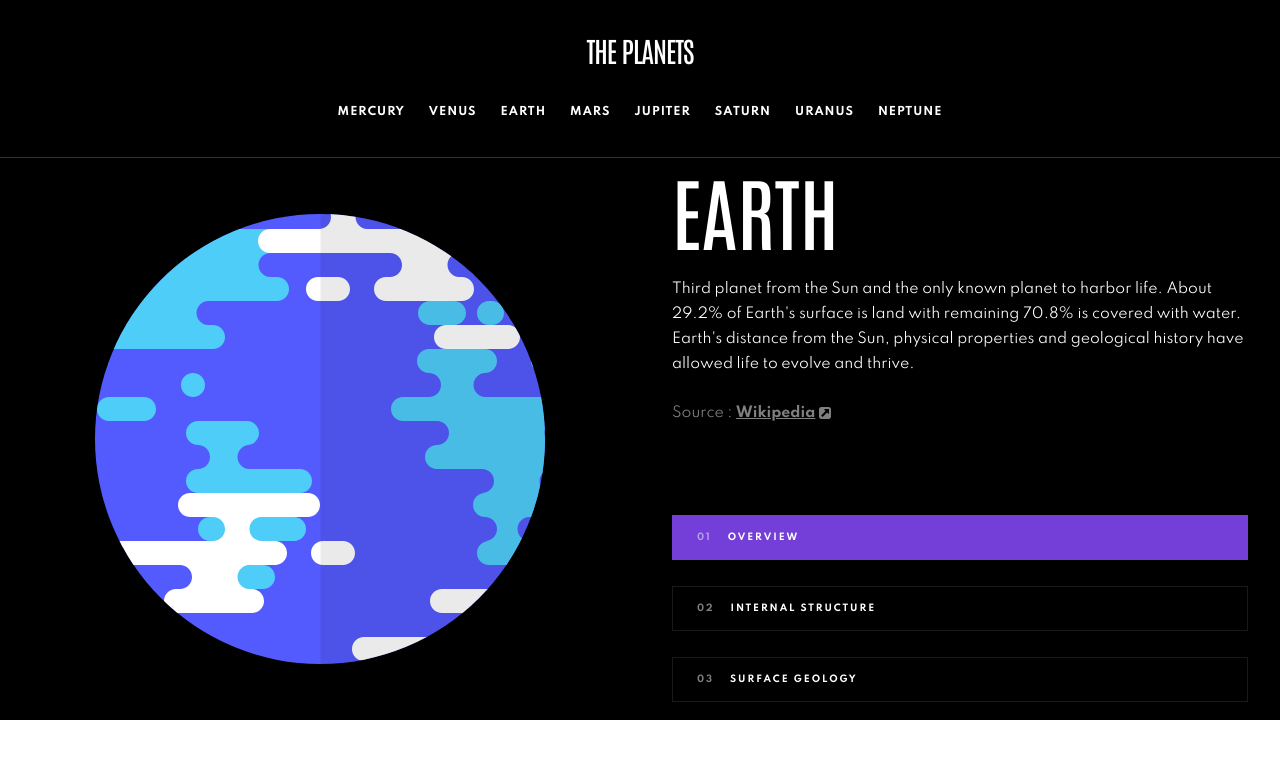
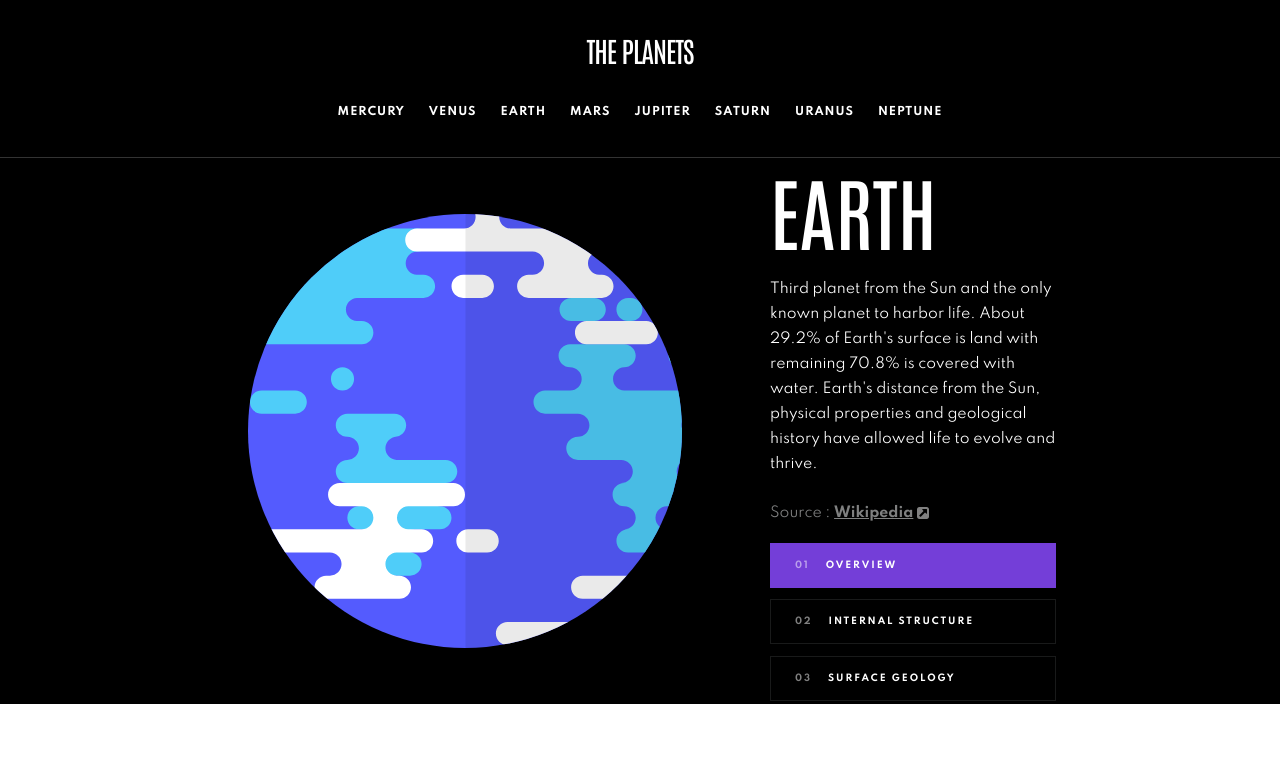
Before and after one commit to anet-eny/planets-fact-site, a React (Vite) app: page / in a window 1280 px wide. Shown: the top 758 px of the page. Built offline with nearby package versions, Linux system fonts and the light colour scheme.

Commit message:
feat: update layout styles

```diff
--- a/src/App.jsx
+++ b/src/App.jsx
@@ -27,7 +27,7 @@ function App() {
         selectedPlanet={selectedPlanet}
         onPlanetChange={handlePlanetChange}
       />
-      <div className="flex flex-col sm:grid sm:grid-cols-2">
+      <div className="flex flex-col sm:grid sm:grid-cols-2 md:grid-cols-[1fr_350px] max-w-4xl mx-auto">
         <TabButtons
           activeTab={activeTab}
           onTabChange={handleTabChange}
```
